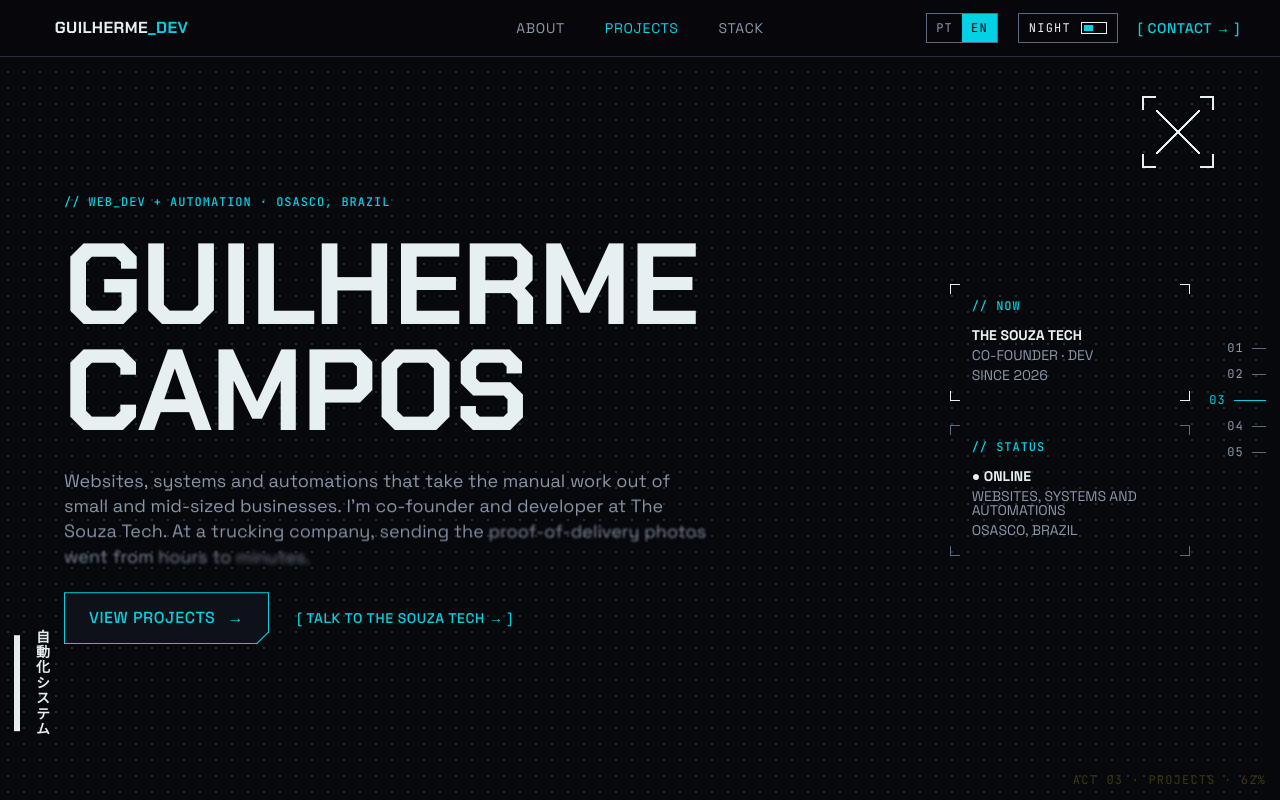
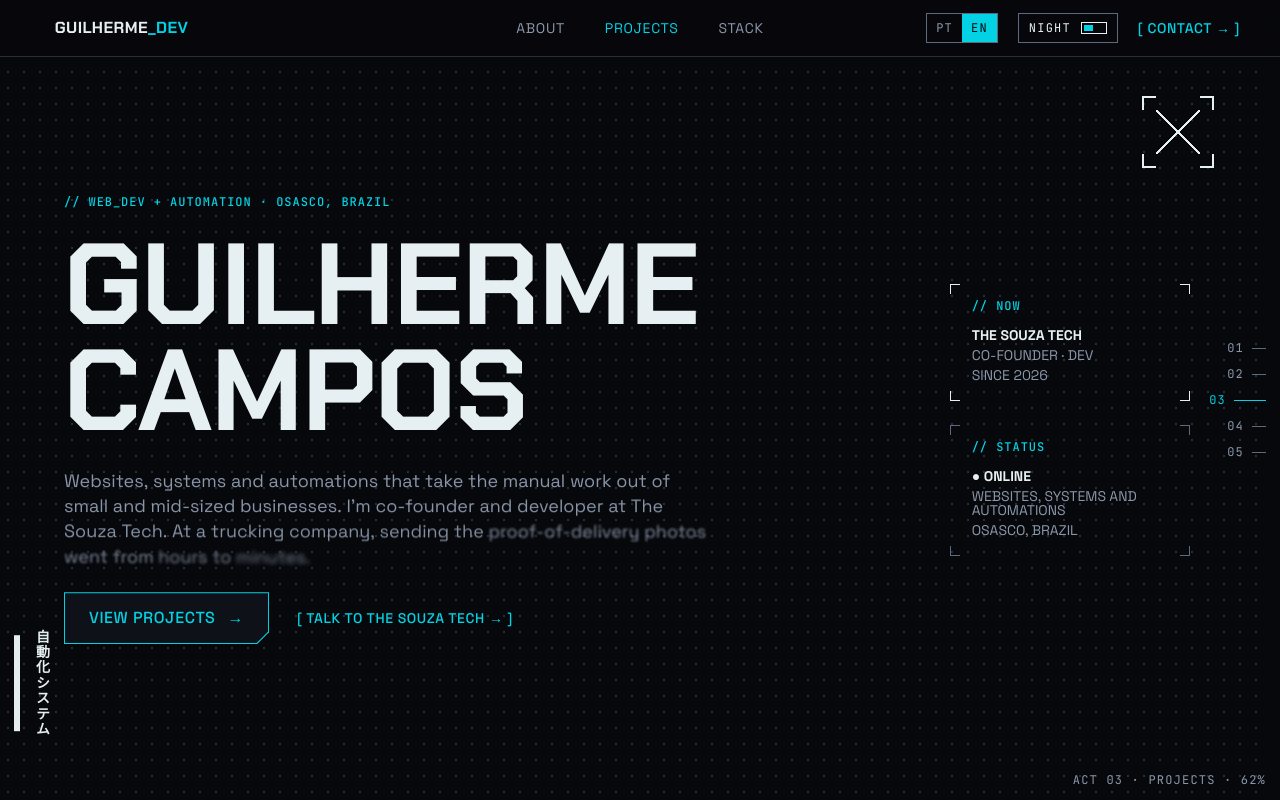
Before and after one commit to The-Souza/personal-portfolio-v2, a Next.js app: page /en in a window 1280 px wide. Shown: the top 800 px of the page. Built offline with nearby package versions, Linux system fonts and the light colour scheme; no server answers.

Commit message:
fix(hud): switch to Alert under the blade's yellow, measured from the cut's shape
Co-Authored-By: Claude Opus 5.5 <noreply@anthropic.com>

```diff
--- a/src/features/hud/SideHud.tsx
+++ b/src/features/hud/SideHud.tsx
@@ -6,17 +6,21 @@ import { useActiveSection } from "@/features/hud/use-active-section";
 import { pad2 } from "@/lib/format";
 import { cn } from "@/lib/utils";
 import { useTranslations } from "next-intl";
+import { useRef } from "react";
 
 /** Side rail with one mark per act, from 720px up. */
 export function SideHud() {
   const t = useTranslations("hud");
   const { index, progress } = useActiveSection();
+  const marksRef = useRef<HTMLElement>(null);
+  const readingRef = useRef<HTMLParagraphElement>(null);
   // Over the Alert poster the HUD takes its tokens (black on yellow), like the poster's own text.
-  const over = useOverPoster();
+  const over = useOverPoster(marksRef, readingRef);
 
   return (
     <>
       <nav
+        ref={marksRef}
         aria-label={t("label")}
         // On touch screens (tablets) the gap moves into the links, which grow to 44px tall.
         className={cn(
@@ -42,6 +46,7 @@ export function SideHud() {
         ))}
       </nav>
       <p
+        ref={readingRef}
         aria-hidden="true"
         className={cn(
           "fixed right-0 bottom-0 z-35 hidden pr-3.5 pb-3.5 font-mono text-xs leading-none tracking-widest text-muted-foreground uppercase tabular-nums tablet:block",
--- a/src/features/hud/over-poster.ts
+++ b/src/features/hud/over-poster.ts
@@ -1,23 +1,59 @@
 "use client";
 
-import { useEffect, useState } from "react";
+import { type RefObject, useEffect, useState } from "react";
 
-/** Whether the finished Contact poster sits under a point of the screen (a y in viewport px). */
-export function coversPoint(poster: { top: number; bottom: number }, y: number, clipped: boolean) {
-  return !clipped && poster.top <= y && poster.bottom >= y;
+/** The cut's left side as [top, base] in % of the poster's width (see `bladeClip`); null: no cut. */
+type Clip = [number, number] | null;
+
+interface Surface {
+  left: number;
+  top: number;
+  width: number;
+  height: number;
+  clip: Clip;
 }
 
-/** Whether any of the Alert surfaces (the Contact poster, the footer) sits under a point. */
-export function anyCovers(surfaces: { top: number; bottom: number; clipped: boolean }[], y: number) {
-  return surfaces.some((surface) => coversPoint(surface, y, surface.clipped));
+interface Box {
+  left: number;
+  top: number;
+  bottom: number;
+}
+
+/** Reads the blade's `clip-path`. A shape it doesn't know covers nothing. */
+export function parseBladeClip(clipPath: string): Clip {
+  if (!clipPath) return null;
+  const match = /^polygon\(\s*(-?[\d.]+)%\s+0(?:px)?,.*,\s*(-?[\d.]+)%\s+100%\s*\)$/.exec(clipPath);
+  return match ? [Number(match[1]), Number(match[2])] : [100, 100];
 }
 
 /**
- * Which parts of the side HUD sit over an Alert surface (the Contact poster or the footer): the
- * act marks at mid-screen and the reading at the bottom. Fixed outside them, they would keep the
- * page theme's colors on yellow.
+ * Whether a surface covers a box of the HUD whole. With the blade cut, the yellow starts at the
+ * cut's left side, which runs from `top`% at the poster's top to `base`% at its bottom: the box is
+ * covered when it starts right of that side at every height it spans.
  */
-export function useOverPoster() {
+export function coversBox(surface: Surface, box: Box) {
+  if (box.top < surface.top || box.bottom > surface.top + surface.height) return false;
+  if (!surface.clip) return true;
+  const [top, base] = surface.clip;
+  const edgeAt = (y: number) => surface.left + (surface.width * (top + ((base - top) * (y - surface.top)) / surface.height)) / 100;
+  return box.left >= Math.max(edgeAt(box.top), edgeAt(box.bottom));
+}
+
+export function anyCovers(surfaces: Surface[], box: Box) {
+  return surfaces.some((surface) => coversBox(surface, box));
+}
+
+const surfaceOf = (element: HTMLElement, clip: Clip): Surface => {
+  const { left, top, width, height } = element.getBoundingClientRect();
+  return { left, top, width, height, clip };
+};
+
+/**
+ * Which parts of the side HUD sit over an Alert surface (the Contact poster, also while its blade
+ * sweeps in, or the footer): the act marks and the reading. Fixed outside them, they would keep
+ * the page theme's colors on yellow.
+ */
+export function useOverPoster(marksRef: RefObject<HTMLElement | null>, readingRef: RefObject<HTMLElement | null>) {
   const [over, setOver] = useState({ marks: false, reading: false });
 
   useEffect(() => {
@@ -26,12 +62,12 @@ export function useOverPoster() {
     let frame = 0;
     const check = () => {
       frame = 0;
-      const surfaces = [];
-      // The poster counts only once the blade stops cutting it.
-      if (poster) surfaces.push({ ...poster.getBoundingClientRect().toJSON(), clipped: poster.style.clipPath !== "" });
-      if (footer) surfaces.push({ ...footer.getBoundingClientRect().toJSON(), clipped: false });
-      const marks = anyCovers(surfaces, window.innerHeight / 2);
-      const reading = anyCovers(surfaces, window.innerHeight - 16);
+      const surfaces: Surface[] = [];
+      if (poster) surfaces.push(surfaceOf(poster, parseBladeClip(poster.style.clipPath)));
+      if (footer) surfaces.push(surfaceOf(footer, null));
+      const covered = (element: HTMLElement | null) => !!element && anyCovers(surfaces, element.getBoundingClientRect());
+      const marks = covered(marksRef.current);
+      const reading = covered(readingRef.current);
       setOver((current) => (current.marks === marks && current.reading === reading ? current : { marks, reading }));
     };
     const schedule = () => {
@@ -49,7 +85,7 @@ export function useOverPoster() {
       window.removeEventListener("scroll", schedule);
       window.removeEventListener("resize", schedule);
     };
-  }, []);
+  }, [marksRef, readingRef]);
 
   return over;
 }
```
Also changed, not shown: 1 other file (tests, documents, lock files or other folders).
